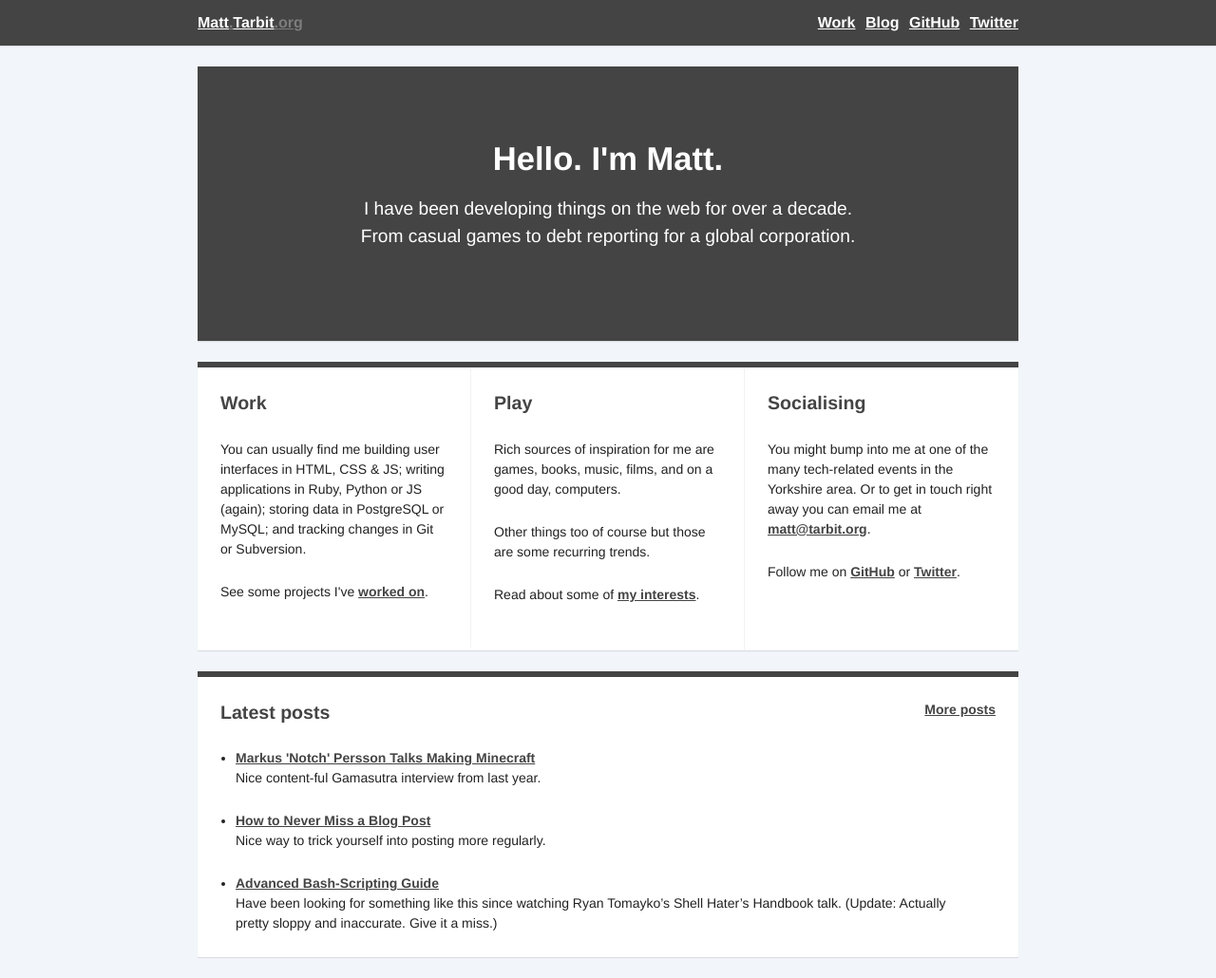
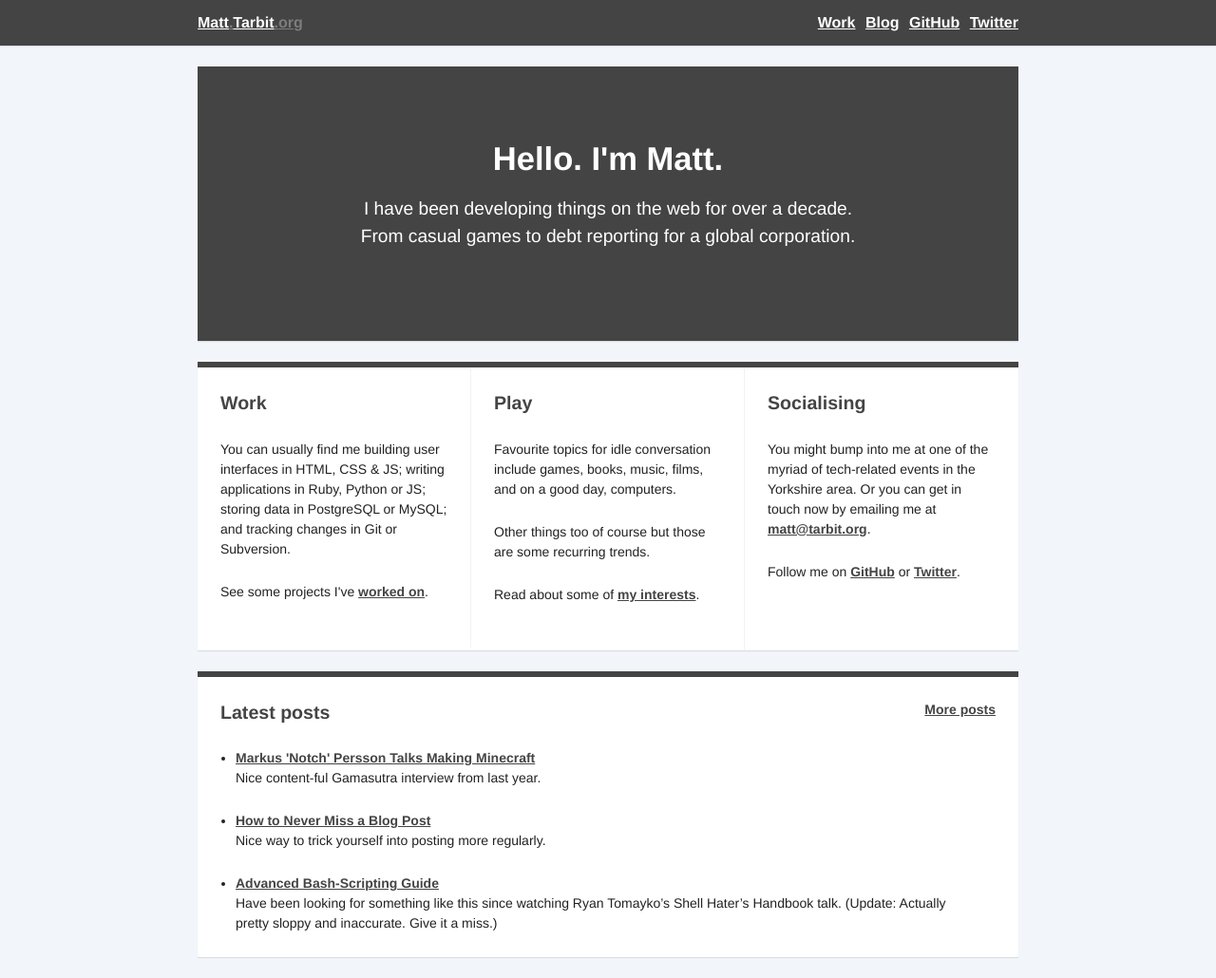
Before and after one commit to mtarbit/mtarbit.github.io, a Jekyll site: the page built from index.html, in a window 1280 px wide. Shown: the whole page at 95% size. Built offline with Jekyll 4.4.1, drawn with Linux system fonts in a browser that asks for light colours.

Commit message:
Tweaking copy.

```diff
--- a/index.html
+++ b/index.html
@@ -19,7 +19,7 @@ title: Home
         <p>
             You can usually find me building user interfaces
             in HTML, CSS &amp; JS; writing applications in Ruby,
-            Python or JS (again); storing data in PostgreSQL or MySQL;
+            Python or JS; storing data in PostgreSQL or MySQL;
             and tracking changes in Git or Subversion.
         </p>
         <p>
@@ -30,8 +30,8 @@ title: Home
     <div class="split-3">
         <h3>Play</h3>
         <p>
-            Rich sources of inspiration for me are games, books, music, films,
-            and on a good day, computers.
+            Favourite topics for idle conversation include games,
+            books, music, films, and on a good day, computers.
         </p>
         <p>
             Other things too of course but those are
@@ -45,8 +45,8 @@ title: Home
     <div class="split-3 split-last">
         <h3>Socialising</h3>
         <p>
-            You might bump into me at one of the many tech-related events
-            in the Yorkshire area. Or to get in touch right away you can email me at
+            You might bump into me at one of the myriad of tech-related events
+            in the Yorkshire area. Or you can get in touch now by emailing me at
             <a href="mailto:matt@tarbit.org">matt@tarbit.org</a>.
         </p>
         <p>
```
